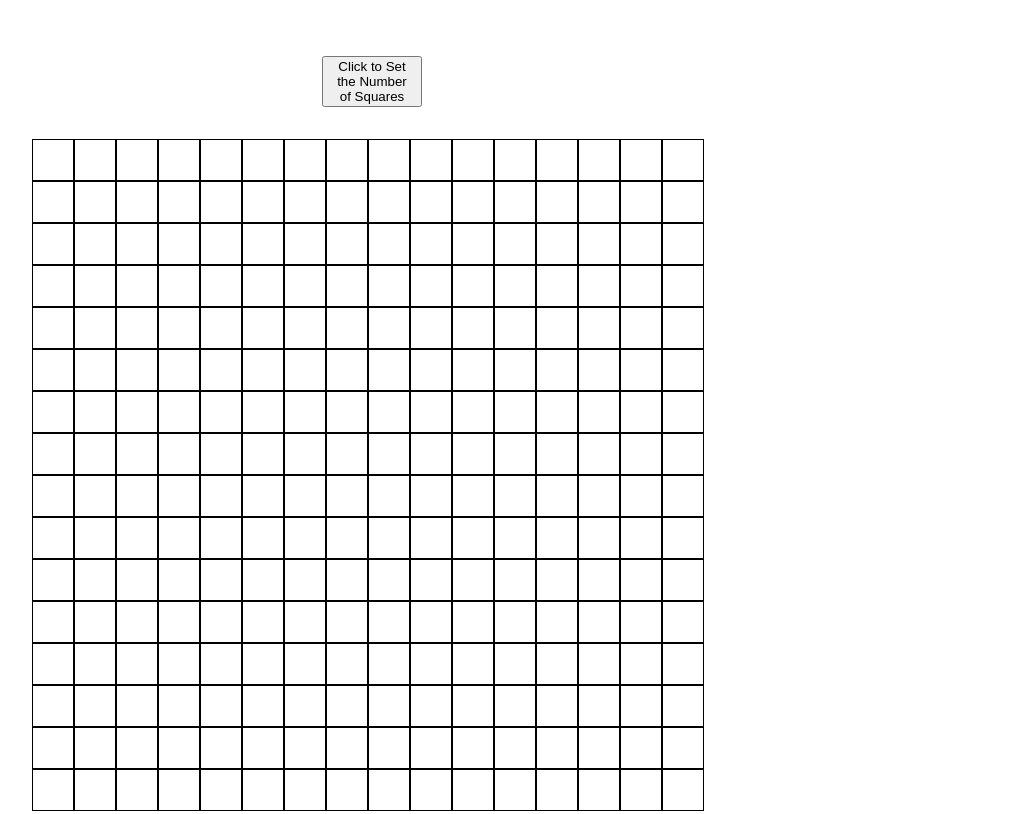
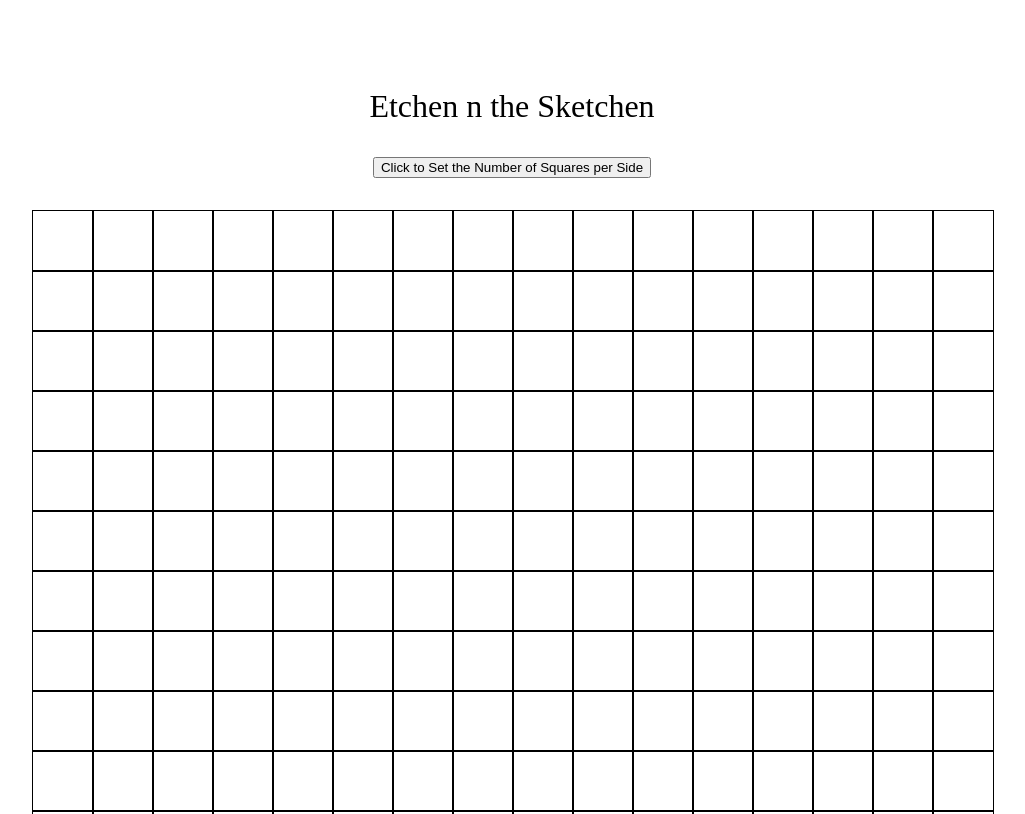
Before and after one commit to Triloq/TOP_EtchSketch, a plain HTML site: page index.html in a window 1280 px wide. Shown: the top 814 px of the page, without its empty margins (24-1049 px from the left). Drawn offline with Linux system fonts and the light colour scheme.

Commit message:
Got dimensions of squares to fit container

```diff
--- a/index.html
+++ b/index.html
@@ -7,8 +7,8 @@
         <script src="scripts.js" defer></script>
     </head>
     <body>
-        <button class="squareInput">Click to Set the Number of Squares</button>
+        <p class="title"></div>Etchen n the Sketchen</p>
+        <button class="squareInput">Click to Set the Number of Squares per Side</button>
         <div id="container"></div>
-
     </body>
 </html>
--- a/scripts.js
+++ b/scripts.js
@@ -1,13 +1,13 @@
 
-// Set grid size and point to #container
-let numberDivs = 16*16;
+// Set initial grid and point to #container
+let numberDivs = 16;
 const container = document.querySelector("div");
 // initialize grid of squares
 createGrid(numberDivs);
 // Button prompt to get number of squares
 const buttonPrompt = document.querySelector("button.squareInput");
 buttonPrompt.addEventListener("click", function(e) {
-    btnPrompt();
+    numberOfSquares = btnPrompt();
     // point to all the divs in the grid
     let divs = document.querySelectorAll('div.square');
     // reestablish mouseover listener
@@ -24,20 +24,28 @@ divs.forEach(square => {
 
 })
 
+// Create the grid based on the number input by the user
 function createGrid(numberDivs){
+
+    let squareTotal = numberDivs**2;
     while (container.firstChild) {
         container.removeChild(container.firstChild);
     }
-    for (i = 0; i < numberDivs; i++){
+    for (i = 0; i < squareTotal; i++){
         let div = document.createElement('div');
         div.classList.add('square');
+        //changing the dimensions based on number of divs
+        div.style.flex = (1/numberDivs*100)+"%";
+        //appending the grid
         container.appendChild(div);
     }
 }
 
+// Button prompts the user for number of squares to create
 function btnPrompt(){
     numberDivs = prompt();
     createGrid(numberDivs);
+    return numberDivs;
 }
 
 function mouseoverSet (divs){
--- a/style.css
+++ b/style.css
@@ -2,26 +2,33 @@
 body {
     display: flex;
     flex-direction: column;
-    width: 680px;
+    width: 960px;
     padding: 48px;
+}
+
+.title {
+    text-align: center;
+    font-size: 32px;
 }
 
 #container {
     display: flex;
     flex-wrap: wrap;
-    width: 680px;
+    border: 1px solid;
+    position: relative;
+    width: 960px;
+    height: 960px;
+
 }
 
 .square {
-    border: 1px solid black;
-    height: 40px;
-    width: 40px;
+    outline: 1px solid black;
+    flex:6.25%;
+
 }
 
 .squareInput {
     flex: 1;
-    height: 30px;
-    width: 100px;
     align-self: center;
     margin-bottom: 32px;
 }
```
